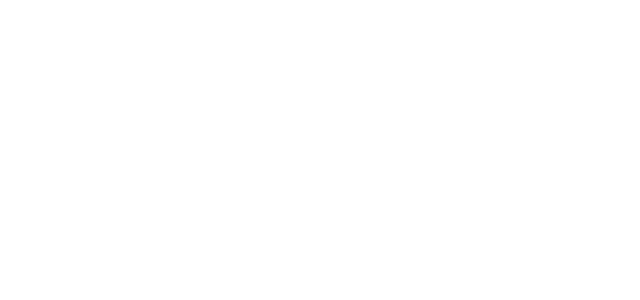
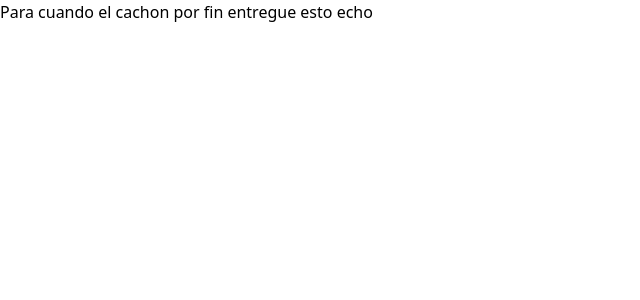
Before and after one commit to DiegoLIbanez/Augura, a React (Vite) app: page /home in a window 1280 px wide. Shown: the top 300 px of the page, without its empty margins (0-640 px from the left). Built offline with nearby package versions, Linux system fonts and the light colour scheme.

Commit message:
Add , components, router and library

```diff
--- a/src/App.jsx
+++ b/src/App.jsx
@@ -1,3 +1,6 @@
+//Uso del useContext , para manejar el estado global de los componentes
+import { ViewsProvider } from './context/ViewsContext';
+
 //Rutas
 import AppRouter from './routes/AppRouter';
 
@@ -12,7 +15,9 @@ function App() {
 
   return (
     <>
+    <ViewsProvider>
       <AppRouter />
+    </ViewsProvider>
     </>
   );
 }
--- a/src/components/Sidebar/Sidebar.jsx
+++ b/src/components/Sidebar/Sidebar.jsx
@@ -1,9 +1,20 @@
-import React from 'react'
+import React,{ useContext } from 'react'
+
+//Context for views
+import { ViewsContext } from '../../context/ViewsContext';
 
 function Sidebar() {
+
+  //Manejo de las vistas
+  const { setViews } = useContext(ViewsContext);
+
+  const handleClick = () => {
+    setViews({listDisinfect:true});
+  }
+
   return (
     <>
-
+      <p onClick={handleClick}>Para cuando el cachon por fin entregue esto echo</p>
     </>
   )
 }
--- a/src/pages/home/Home.jsx
+++ b/src/pages/home/Home.jsx
@@ -1,10 +1,23 @@
 import React,{ useContext } from 'react';
 
+//Views
+import ListDisinfect from '../register-disinfect/list/List';
+
+//Components
+import Sidebar from '../../components/Sidebar/Sidebar';
+
+//Context for views
+import { ViewsContext } from '../../context/ViewsContext';
 
 function Home() {
 
+  //Manejo de las vistas
+  const { views } = useContext(ViewsContext);
+
   return (
     <>
+      <Sidebar />
+      {views.listDisinfect === true ? <ListDisinfect /> : <></> }
     </>
   )
 }
--- /dev/null
+++ b/src/pages/register-disinfect/create/Create.jsx
@@ -0,0 +1,9 @@
+import React from 'react'
+
+function Create() {
+  return (
+    <div>Create</div>
+  )
+}
+
+export default Create
--- /dev/null
+++ b/src/pages/register-disinfect/list/List.jsx
@@ -0,0 +1,11 @@
+import React from 'react'
+
+function List() {
+  return (
+    <>
+      <p>nada</p>
+    </>
+  )
+}
+
+export default List
--- /dev/null
+++ b/src/pages/register-disinfect/update/Update.jsx
@@ -0,0 +1,9 @@
+import React from 'react'
+
+function Update() {
+  return (
+    <div>Update</div>
+  )
+}
+
+export default Update
```
Also changed, not shown: src/context/ViewsContext.jsx (renamed from src/context/ViewsContext.js).
